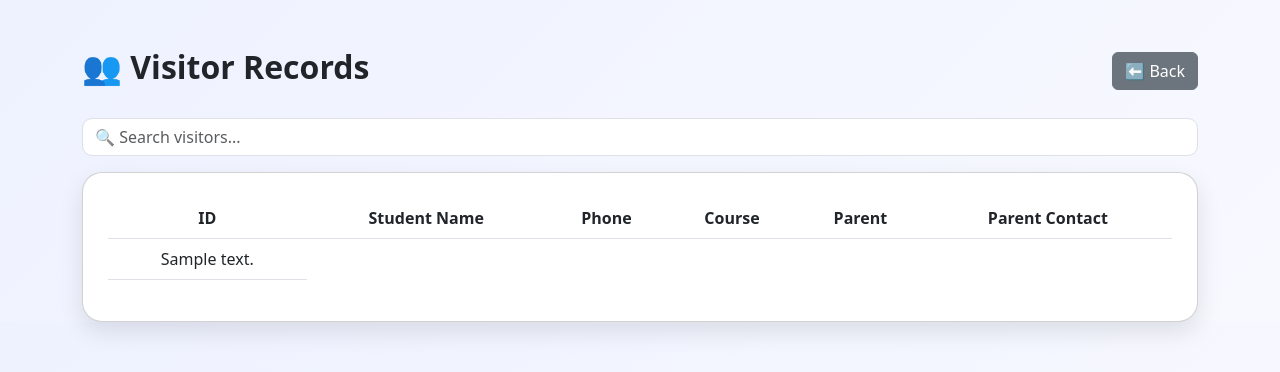
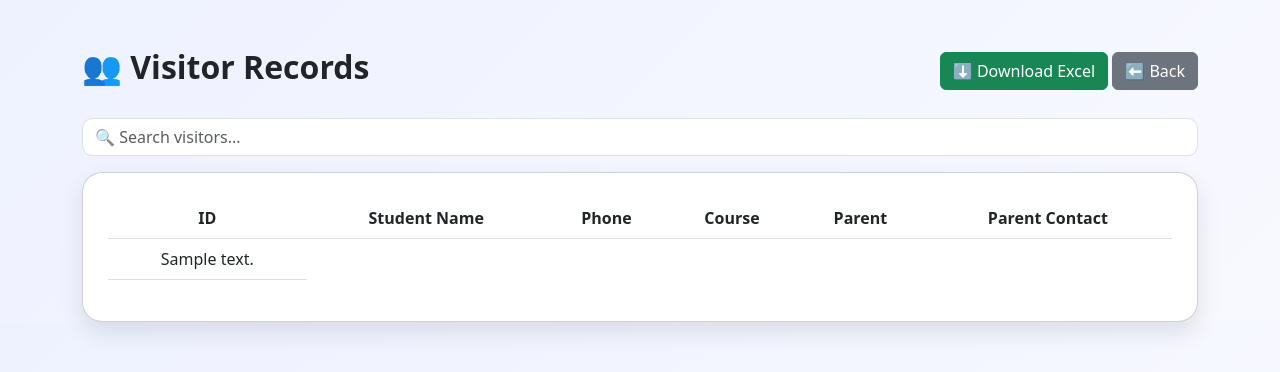
Before and after one commit to Ankit13github/Visitor_Management_System, a Flask app: page /view_visitors in a window 1280 px wide. Shown: the top 372 px of the page. Run offline with Flask 3, Linux system fonts and the light colour scheme; a database or web service that is not in the repository returns one stand-in record (values such as "Sample title"); some libraries are stand-ins or nearby versions.

Commit message:
Add download button for visitor records
Added a download button for Excel export in the visitor records view.

```diff
--- a/templates/view.html
+++ b/templates/view.html
@@ -48,9 +48,15 @@
     <div class="d-flex justify-content-between align-items-center mb-4">
         <h2 class="title">👥 Visitor Records</h2>
 
-        <a href="{{ url_for('home') }}" class="btn btn-secondary">
-            ⬅ Back
-        </a>
+        <div>
+            <a href="{{ url_for('download') }}" class="btn btn-success">
+                ⬇ Download Excel
+            </a>
+
+            <a href="{{ url_for('home') }}" class="btn btn-secondary">
+                ⬅ Back
+            </a>
+        </div>
     </div>
 
     <!-- Search -->
```
